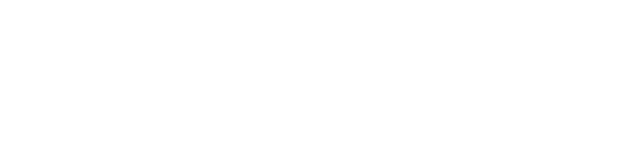
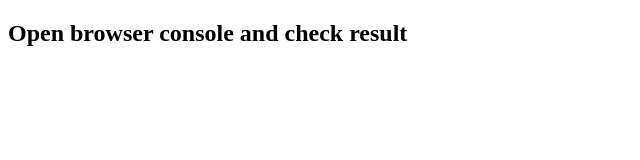
Before and after one commit to amitparrikar/An-Army-Helicopter, a plain HTML site: page index.html in a window 1280 px wide. Shown: the whole page, without its empty margins (0-640 px from the left). Drawn offline with Linux system fonts and the light colour scheme.

Commit message:
Update index.html

```diff
--- a/index.html
+++ b/index.html
@@ -5,8 +5,10 @@
     <title></title>
   </head>
   <body>
+      <h2>Open browser console and check result</h2>
 
     <script type="text/javascript">
+      //Main function to be executed
       var main = function (input1) {
         var newInput = input1.map(function(val, indx){
           return val.replace(/#/gim, '').replace(/x/gim, 0).replace(/o/gim, 1);
```
